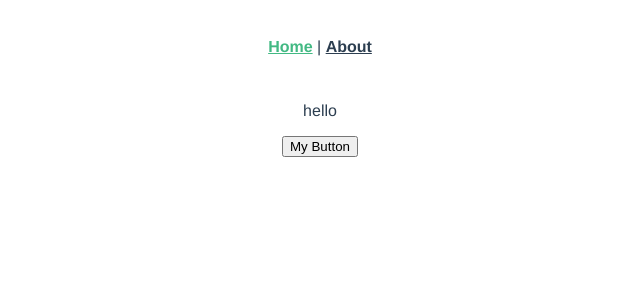
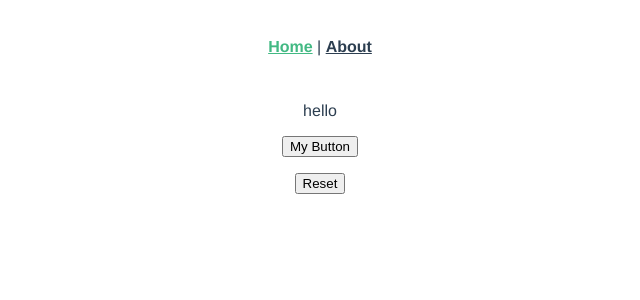
Before and after one commit to tofu0308/log, a Vue app in the folder vueJsWithTypeScript/vue-ts-practice/: page / in a window 1280 px wide. Shown: the top 300 px of the page, without its empty margins (320-960 px from the left). Built offline with nearby package versions, Linux system fonts and the light colour scheme.

Commit message:
モデルバインド

```diff
--- /dev/null
+++ b/vueJsWithTypeScript/vue-ts-practice/src/components/ResetButton.vue
@@ -0,0 +1,25 @@
+<template>
+    <button @click="onClick">Reset</button>
+</template>
+
+<script lang="ts">
+    import { Component, Prop, Emit, Vue } from 'vue-property-decorator';
+
+    @Component
+    export default class ResetButton extends Vue {
+        @Prop()
+        public initialValue!: string;
+
+        /** モデルバインドのために記述必須 */
+        @Prop()
+        public value!: string;
+
+        /** モデルバインドのために記述必須 */
+        @Emit()
+        public input(value: string) {}
+
+        public onClick() {
+            this.input(this.initialValue);
+        }
+    }
+</script>
--- a/vueJsWithTypeScript/vue-ts-practice/src/views/Home.vue
+++ b/vueJsWithTypeScript/vue-ts-practice/src/views/Home.vue
@@ -1,17 +1,24 @@
 <template>
     <div class="home">
         <p>{{greetText}}</p>
-        <MyButton :greet="greetText" @click="onMyButtonClicked"></MyButton>
+        <p>
+          <MyButton :greet="greetText" @click="onMyButtonClicked"></MyButton>
+        </p>
+        <p>
+          <ResetButton initialValue="Hello" v-model="greetText"></ResetButton>
+        </p>
     </div>
 </template>
 
 <script lang="ts">
     import { Component, Vue } from 'vue-property-decorator';
     import MyButton from '@/components/MyButton.vue';
+    import ResetButton from '@/components/ResetButton.vue';
 
     @Component({
         components: {
             MyButton,
+            ResetButton,
       },
     })
     export default class Home extends Vue {
```
